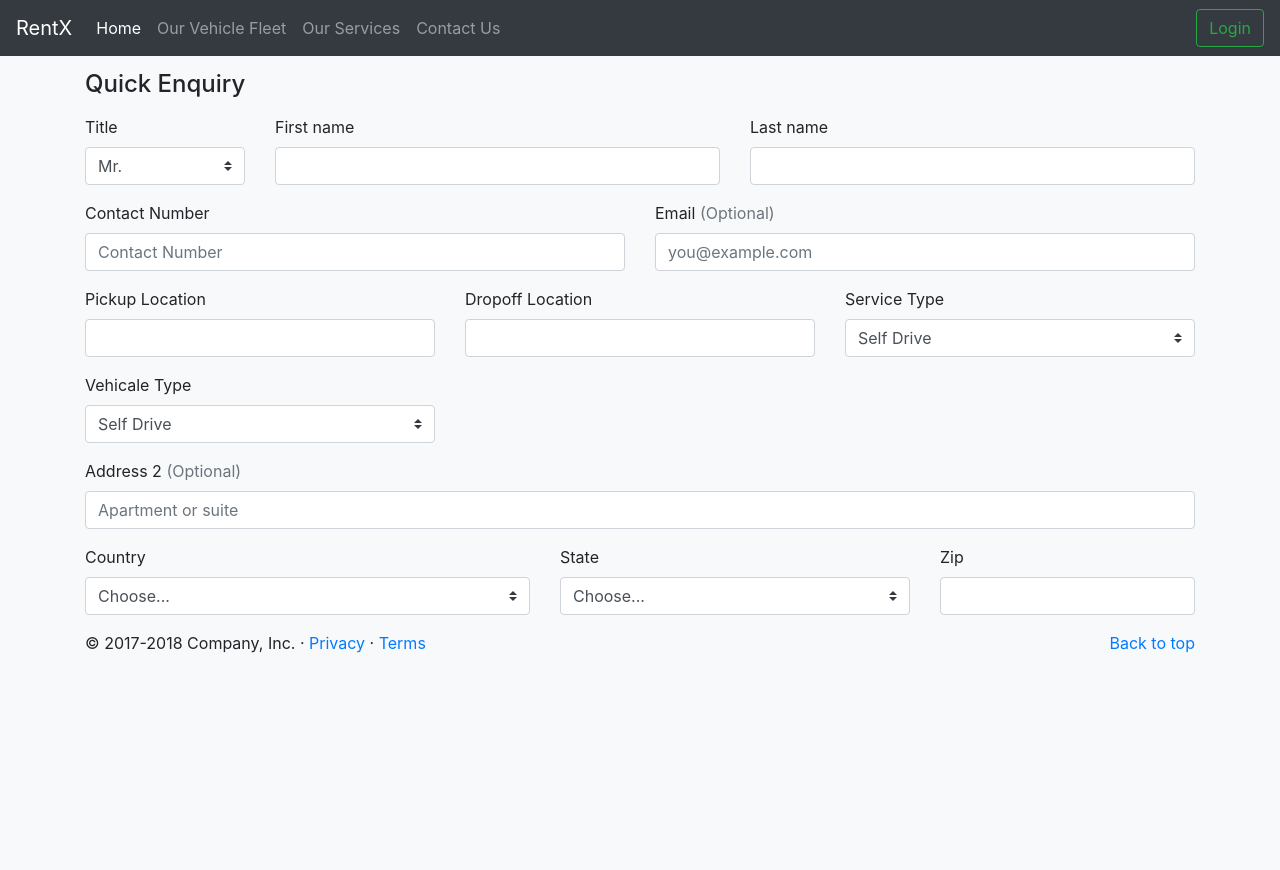
After one commit to GimanthaDissanayake/vehical-reservation-system, a PHP site: page /inquery.html in a window 1280 px wide. The commit adds this page. Run offline with PHP 8.4, Linux system fonts and the light colour scheme; a stand-in replaces the project's code that opens the database connection; some libraries are stand-ins or nearby versions.

Commit message:
inquiry page devs

```diff
--- /dev/null
+++ b/public/inquery.html
@@ -0,0 +1,183 @@
+<!DOCTYPE html>
+<html lang="en">
+<head>
+    <meta charset="UTF-8">
+    <meta name="viewport" content="width=device-width, initial-scale=1, shrink-to-fit=no">
+
+    <link rel="stylesheet" href="https://maxcdn.bootstrapcdn.com/bootstrap/4.0.0/css/bootstrap.min.css"
+          integrity="sha384-Gn5384xqQ1aoWXA+058RXPxPg6fy4IWvTNh0E263XmFcJlSAwiGgFAW/dAiS6JXm" crossorigin="anonymous">
+    <link href="styles.css" rel="stylesheet">
+    <title>Quick Inquiry</title>
+</head>
+<body class="bg-light">
+
+<header>
+    <nav class="navbar navbar-expand-lg navbar-dark fixed-top bg-dark">
+        <a class="navbar-brand" href="#">RentX</a>
+        <button class="navbar-toggler" type="button" data-toggle="collapse" data-target="#navbarSupportedContent"
+                aria-controls="navbarCollapse" aria-expanded="false" aria-label="Toggle navigation">
+            <span class="navbar-toggler-icon"></span>
+        </button>
+        <div class="collapse navbar-collapse" id="navbarCollapse">
+            <ul class="navbar-nav mr-auto">
+                <li class="nav-item active">
+                    <a class="nav-link" href="#">Home <span class="sr-only">(current)</span></a>
+                </li>
+                <li class="nav-item">
+                    <a class="nav-link" href="#">Our Vehicle Fleet</a>
+                </li>
+                <li class="nav-item">
+                    <a class="nav-link" href="#">Our Services</a>
+                </li>
+                <li class="nav-item">
+                    <a class="nav-link" href="#">Contact Us</a>
+                </li>
+            </ul>
+            <form class="form-inline mt-2 mt-md-0">
+                <button class="btn btn-outline-success my-2 my-sm-0" id="btnLogin" type="submit">Login</button>
+            </form>
+        </div>
+    </nav>
+</header>
+    <div class="container wapper">
+        <div class="row">
+            <div class="col-md-12">
+                <h4 class="mb-3">Quick Enquiry</h4>
+                <form class="needs-validation" novalidate>
+                    <div class="row">
+                        <div class="col-md-2">
+                            <label rel="desigantion">Title</label>
+                            <select class="custom-select">
+                                <option selected value="1">Mr.</option>
+                                <option value="2">Rev.</option>
+                                <option value="3">Dr.</option>
+                                <option value="4">Mrs.</option>
+                                <option value="5">Miss</option>
+                            </select>
+                        </div>
+                        <div class="col-md-5 mb-3">
+                            <label for="firstName">First name</label>
+                            <input type="text" class="form-control" id="firstName" placeholder="" value="" required>
+                            <div class="invalid-feedback">
+                                Valid first name is required.
+                            </div>
+                        </div>
+                        <div class="col-md-5 mb-3">
+                            <label for="lastName">Last name</label>
+                            <input type="text" class="form-control" id="lastName" placeholder="" value="" required>
+                            <div class="invalid-feedback">
+                                Valid last name is required.
+                            </div>
+                        </div>
+                    </div>
+                    <div class="row">
+                        <div class="col-md-6 mb-3">
+                            <label for="Contact">Contact Number</label>
+                            <input type="text" class="form-control" name="contactNum" id="Contact"
+                                   placeholder="Contact Number" required>
+                        </div>
+
+                        <div class="col-md-6 mb-3">
+                            <label for="email">Email <span class="text-muted">(Optional)</span></label>
+                            <input type="email" class="form-control" id="email" placeholder="you@example.com">
+                            <div class="invalid-feedback">
+                                Please enter a valid email address for shipping updates.
+                            </div>
+                        </div>
+                    </div>
+                    <div class="row">
+                        <div class="col-md-4 mb-3">
+                            <label for="pickup">Pickup Location</label>
+                            <input type="text" class="form-control" name="pickuploc" id="pickup" required>
+                        </div>
+
+                        <div class="col-md-4 mb-3">
+                            <label for="dropoff">Dropoff Location</label>
+                            <input type="email" class="form-control" id="dropoff" name="dropoffloc" required>
+                            <div class="invalid-feedback">
+                                Please enter a valid email address for shipping updates.
+                            </div>
+                        </div>
+                        <div class="col-md-4 mb-3">
+                            <label for="serviceTy">Service Type</label>
+                            <select class="custom-select" id="serviceTy" name="serviceType">
+                                <option selected value="1">Self Drive</option>
+                                <option value="2">Tours</option>
+                                <option value="3">Wedding/Event</option>
+                                <option value="4">With Driver</option>
+                                <option value="5">Airport /City Transfers</option>
+                            </select>
+                        </div>
+                    </div>
+                    <div class="row">
+                        <div class="col-lg-4 col-sm-6 mb-3">
+                            <label for="vType">Vehicale Type </label>
+                            <select class="custom-select" id="vType" name="serviceType">
+                                <option selected value="1">Self Drive</option>
+                                <option value="2">Tours</option>
+                                <option value="3">Wedding/Event</option>
+                                <option value="4">With Driver</option>
+                                <option value="5">Airport /City Transfers</option>
+                            </select>
+                        </div>
+                    </div>
+
+
+                    <div class="mb-3">
+                        <label for="address2">Address 2 <span class="text-muted">(Optional)</span></label>
+                        <input type="text" class="form-control" id="address2" placeholder="Apartment or suite">
+                    </div>
+
+                    <div class="row">
+                        <div class="col-md-5 mb-3">
+                            <label for="country">Country</label>
+                            <select class="custom-select d-block w-100" id="country" required>
+                                <option value="">Choose...</option>
+                                <option>United States</option>
+                            </select>
+                            <div class="invalid-feedback">
+                                Please select a valid country.
+                            </div>
+                        </div>
+                        <div class="col-md-4 mb-3">
+                            <label for="state">State</label>
+                            <select class="custom-select d-block w-100" id="state" required>
+                                <option value="">Choose...</option>
+                                <option>California</option>
+                            </select>
+                            <div class="invalid-feedback">
+                                Please provide a valid state.
+                            </div>
+                        </div>
+                        <div class="col-md-3 mb-3">
+                            <label for="zip">Zip</label>
+                            <input type="text" class="form-control" id="zip" placeholder="" required>
+                            <div class="invalid-feedback">
+                                Zip code required.
+                            </div>
+                        </div>
+                    </div>
+                </form>
+            </div>
+        </div>
+    </div>
+
+<!-- FOOTER -->
+<footer class="container">
+    <p class="float-right"><a href="#">Back to top</a></p>
+    <p>&copy; 2017-2018 Company, Inc. &middot; <a href="#">Privacy</a> &middot; <a href="#">Terms</a></p>
+</footer>
+<!-- Bootstrap core JavaScript
+================================================== -->
+<!-- Placed at the end of the document so the pages load faster -->
+<script src="https://code.jquery.com/jquery-3.2.1.slim.min.js"
+        integrity="sha384-KJ3o2DKtIkvYIK3UENzmM7KCkRr/rE9/Qpg6aAZGJwFDMVNA/GpGFF93hXpG5KkN"
+        crossorigin="anonymous"></script>
+<script src="https://cdnjs.cloudflare.com/ajax/libs/popper.js/1.12.9/umd/popper.min.js"
+        integrity="sha384-ApNbgh9B+Y1QKtv3Rn7W3mgPxhU9K/ScQsAP7hUibX39j7fakFPskvXusvfa0b4Q"
+        crossorigin="anonymous"></script>
+<script src="https://maxcdn.bootstrapcdn.com/bootstrap/4.0.0/js/bootstrap.min.js"
+        integrity="sha384-JZR6Spejh4U02d8jOt6vLEHfe/JQGiRRSQQxSfFWpi1MquVdAyjUar5+76PVCmYl"
+        crossorigin="anonymous"></script>
+</body>
+</html>
--- a/public/login.html
+++ b/public/login.html
@@ -16,8 +16,8 @@
     <title>Rent a Car by Vivoxa Labs</title>
 </head>
 <body class="text-center">
-<form class="form-signin" action="" method="post">
-    <img class="mb-4" src="rc_logo.png" alt="" width="72" height="72">
+<form class="form-signin" action="./login.php" method="post">
+    <img class="mb-4" src="images/rc_logo.png" alt="" width="72" height="72">
     <h1 class="h3 mb-3 font-weight-normal">Please sign in</h1>
     <label for="inputEmail" class="sr-only">Username</label>
     <input type="text" id="inputEmail" class="form-control" placeholder="Username" required autofocus>
@@ -28,7 +28,7 @@
             <input type="checkbox" value="remember-me"> Remember me
         </label>
     </div>
-    <button class="btn btn-lg btn-primary btn-block" type="submit">Sign in</button>
+    <button class="btn btn-lg btn-primary btn-block" name="submit" type="submit">Sign in</button>
     <p class="mt-5 mb-3 text-muted">&copy; 2020</p>
 </form>
 </body>
--- a/public/styles.css
+++ b/public/styles.css
@@ -50,3 +50,6 @@ body {
     border-top-left-radius: 0;
     border-top-right-radius: 0;
 }
+.wapper{
+    margin-top: 70px;
+}
```
Also changed, not shown: public/js/login.js (+7 -3 lines), public/login.php (added, +28 -0 lines), public/images/rc_logo.png (renamed from public/rc_logo.png).
